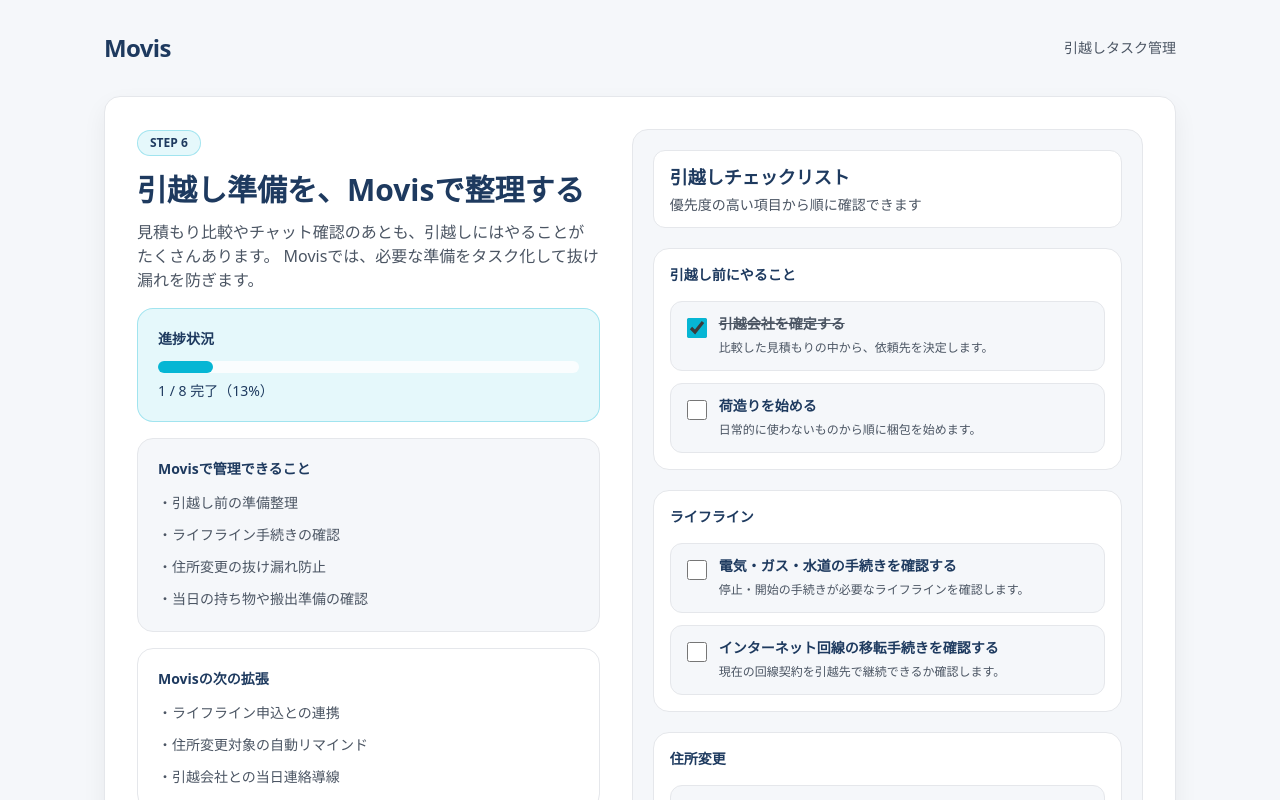
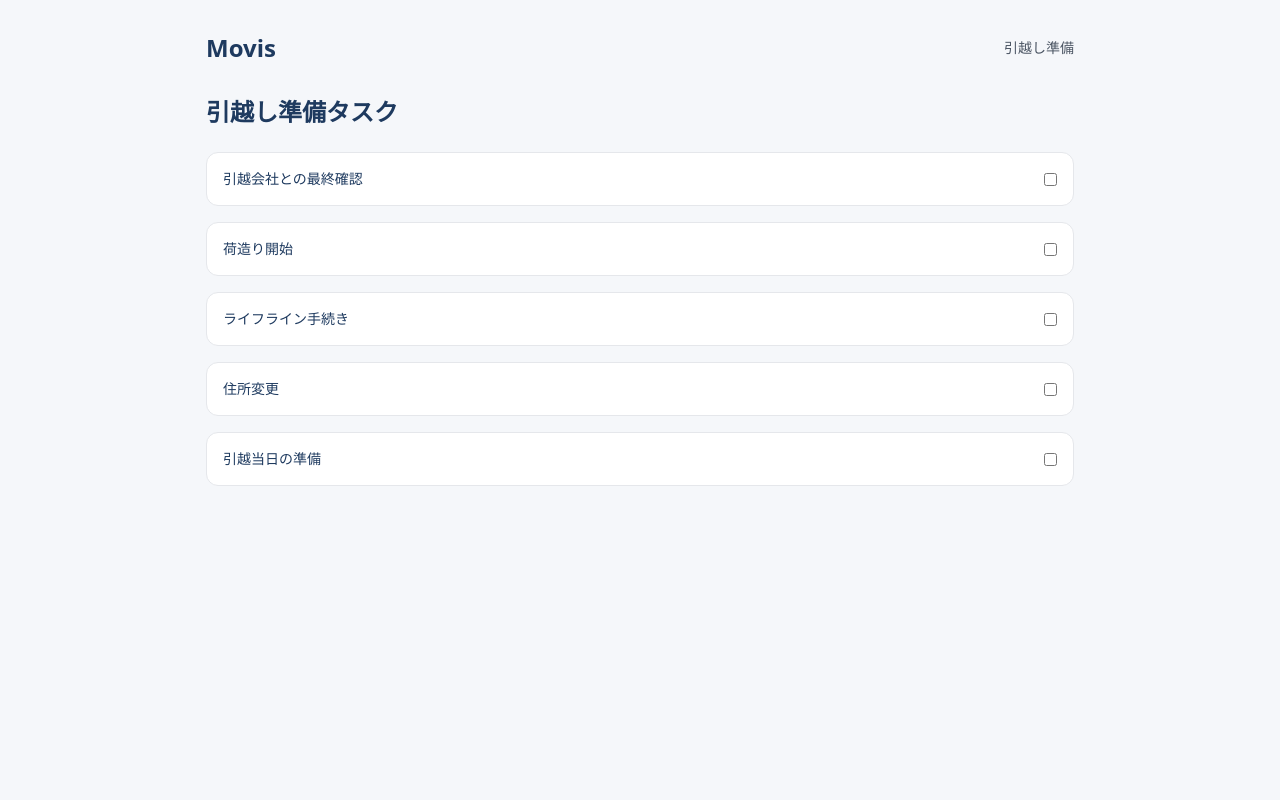
Before and after one commit to rjshimoyama-bot/lifeport-mvp, a Next.js app: page /tasks in a window 1280 px wide. Shown: the top 800 px of the page. Built offline with nearby package versions, Linux system fonts and the light colour scheme.

Commit message:
Update page.tsx

```diff
--- a/app/tasks/page.tsx
+++ b/app/tasks/page.tsx
@@ -1,256 +1,84 @@
 "use client";
 
+import { useMemo } from "react";
 import Link from "next/link";
-import { useMemo, useState } from "react";
-
-type Task = {
-  id: number;
-  title: string;
-  category: "before" | "lifeline" | "address" | "movingday";
-  description: string;
-  done: boolean;
-};
-
-const initialTasks: Task[] = [
-  {
-    id: 1,
-    title: "引越会社を確定する",
-    category: "before",
-    description: "比較した見積もりの中から、依頼先を決定します。",
-    done: true,
-  },
-  {
-    id: 2,
-    title: "荷造りを始める",
-    category: "before",
-    description: "日常的に使わないものから順に梱包を始めます。",
-    done: false,
-  },
-  {
-    id: 3,
-    title: "電気・ガス・水道の手続きを確認する",
-    category: "lifeline",
-    description: "停止・開始の手続きが必要なライフラインを確認します。",
-    done: false,
-  },
-  {
-    id: 4,
-    title: "インターネット回線の移転手続きを確認する",
-    category: "lifeline",
-    description: "現在の回線契約を引越先で継続できるか確認します。",
-    done: false,
-  },
-  {
-    id: 5,
-    title: "住所変更が必要なものを整理する",
-    category: "address",
-    description: "郵便、銀行、クレジットカード、各種会員情報などを確認します。",
-    done: false,
-  },
-  {
-    id: 6,
-    title: "転出・転入手続きを確認する",
-    category: "address",
-    description: "必要に応じて役所での住所変更手続きを進めます。",
-    done: false,
-  },
-  {
-    id: 7,
-    title: "当日の搬出・搬入導線を確認する",
-    category: "movingday",
-    description: "駐車位置、搬出経路、エレベーター利用などを確認します。",
-    done: false,
-  },
-  {
-    id: 8,
-    title: "貴重品・壊れやすいものを分ける",
-    category: "movingday",
-    description: "当日自分で持つものと、業者に任せるものを整理します。",
-    done: false,
-  },
-];
 
 export default function TasksPage() {
-  const [tasks, setTasks] = useState<Task[]>(initialTasks);
+  const selectedQuote = useMemo(() => {
+    if (typeof window === "undefined") {
+      return null;
+    }
 
-  const completedCount = useMemo(() => tasks.filter((task) => task.done).length, [tasks]);
-  const progress = Math.round((completedCount / tasks.length) * 100);
+    const saved = localStorage.getItem("movis_selected_quote");
+    if (!saved) return null;
 
-  const toggleTask = (id: number) => {
-    setTasks((prev) =>
-      prev.map((task) =>
-        task.id === id ? { ...task, done: !task.done } : task
-      )
-    );
-  };
+    try {
+      return JSON.parse(saved);
+    } catch {
+      return null;
+    }
+  }, []);
 
-  const groupedTasks = useMemo(() => {
-    return {
-      before: tasks.filter((task) => task.category === "before"),
-      lifeline: tasks.filter((task) => task.category === "lifeline"),
-      address: tasks.filter((task) => task.category === "address"),
-      movingday: tasks.filter((task) => task.category === "movingday"),
-    };
-  }, [tasks]);
+  const tasks = [
+    "引越会社との最終確認",
+    "荷造り開始",
+    "ライフライン手続き",
+    "住所変更",
+    "引越当日の準備",
+  ];
 
   return (
     <main className="min-h-screen bg-bg">
-      <div className="mx-auto max-w-[1120px] px-4 py-6 md:px-6 md:py-8">
+      <div className="mx-auto max-w-[900px] px-4 py-8">
+
         <header className="flex items-center justify-between">
-          <Link href="/" className="text-2xl font-bold tracking-tight text-navy">
+          <Link href="/" className="text-2xl font-bold text-navy">
             Movis
           </Link>
-          <span className="text-sm text-muted">引越しタスク管理</span>
+          <span className="text-sm text-muted">
+            引越し準備
+          </span>
         </header>
 
         <section className="mt-8">
-          <div className="rounded-2xl border border-border bg-white p-6 shadow-soft md:p-8">
-            <div className="grid gap-8 lg:grid-cols-[0.95fr_1.05fr]">
-              <div className="space-y-4">
-                <div className="inline-flex rounded-full border border-cyan/30 bg-cyan/10 px-3 py-1 text-xs font-semibold text-navy">
-                  STEP 6
-                </div>
 
-                <div>
-                  <h1 className="text-2xl font-bold text-navy md:text-3xl">
-                    引越し準備を、Movisで整理する
-                  </h1>
-                  <p className="mt-3 text-sm leading-6 text-muted md:text-base">
-                    見積もり比較やチャット確認のあとも、引越しにはやることがたくさんあります。
-                    Movisでは、必要な準備をタスク化して抜け漏れを防ぎます。
-                  </p>
-                </div>
+          <h1 className="text-2xl font-bold text-navy">
+            引越し準備タスク
+          </h1>
 
-                <div className="rounded-2xl border border-cyan/30 bg-cyan/10 p-5">
-                  <div className="text-sm font-semibold text-navy">進捗状況</div>
-                  <div className="mt-3">
-                    <div className="h-3 w-full rounded-full bg-white/80">
-                      <div
-                        className="h-3 rounded-full bg-cyan transition-all"
-                        style={{ width: `${progress}%` }}
-                      />
-                    </div>
-                    <div className="mt-2 text-sm font-medium text-navy">
-                      {completedCount} / {tasks.length} 完了（{progress}%）
-                    </div>
-                  </div>
-                </div>
-
-                <div className="rounded-2xl border border-border bg-bg p-5">
-                  <div className="text-sm font-semibold text-navy">Movisで管理できること</div>
-                  <ul className="mt-3 space-y-2 text-sm leading-6 text-muted">
-                    <li>・引越し前の準備整理</li>
-                    <li>・ライフライン手続きの確認</li>
-                    <li>・住所変更の抜け漏れ防止</li>
-                    <li>・当日の持ち物や搬出準備の確認</li>
-                  </ul>
-                </div>
-
-                <div className="rounded-2xl border border-border bg-white p-5">
-                  <div className="text-sm font-semibold text-navy">Movisの次の拡張</div>
-                  <ul className="mt-3 space-y-2 text-sm leading-6 text-muted">
-                    <li>・ライフライン申込との連携</li>
-                    <li>・住所変更対象の自動リマインド</li>
-                    <li>・引越会社との当日連絡導線</li>
-                  </ul>
-                </div>
+          {selectedQuote && (
+            <div className="mt-6 rounded-xl border border-border bg-white p-5">
+              <div className="text-sm text-muted">
+                依頼した引越会社
               </div>
 
-              <div className="rounded-2xl border border-border bg-bg p-4 md:p-5">
-                <div className="rounded-xl border border-border bg-white px-4 py-3">
-                  <div className="text-lg font-bold text-navy">引越しチェックリスト</div>
-                  <div className="mt-1 text-sm text-muted">
-                    優先度の高い項目から順に確認できます
-                  </div>
-                </div>
+              <div className="text-lg font-semibold text-navy mt-1">
+                {selectedQuote.company}
+              </div>
 
-                <div className="mt-5 space-y-5">
-                  <TaskSection
-                    title="引越し前にやること"
-                    items={groupedTasks.before}
-                    onToggle={toggleTask}
-                  />
-                  <TaskSection
-                    title="ライフライン"
-                    items={groupedTasks.lifeline}
-                    onToggle={toggleTask}
-                  />
-                  <TaskSection
-                    title="住所変更"
-                    items={groupedTasks.address}
-                    onToggle={toggleTask}
-                  />
-                  <TaskSection
-                    title="引越し当日"
-                    items={groupedTasks.movingday}
-                    onToggle={toggleTask}
-                  />
-                </div>
-
-                <div className="mt-6 flex flex-col gap-3 sm:flex-row">
-                  <Link
-                    href="/confirm"
-                    className="inline-flex h-12 items-center justify-center rounded-lg border border-border bg-white px-5 text-sm font-semibold text-navy hover:bg-white/80"
-                  >
-                    契約確認に戻る
-                  </Link>
-
-                  <button
-                    className="inline-flex h-12 items-center justify-center rounded-lg bg-cyan px-5 text-sm font-semibold text-white transition hover:bg-[#0891B2]"
-                    onClick={() => alert("今後はここからライフライン申込や通知機能につなげる想定です。")}
-                  >
-                    このまま準備を進める
-                  </button>
-                </div>
+              <div className="text-sm text-muted mt-1">
+                {selectedQuote.plan} / {selectedQuote.price}
               </div>
             </div>
+          )}
+
+          <div className="mt-6 space-y-4">
+            {tasks.map((task, i) => (
+              <div
+                key={i}
+                className="rounded-xl border border-border bg-white p-4 flex items-center justify-between"
+              >
+                <span className="text-sm text-navy">
+                  {task}
+                </span>
+
+                <input type="checkbox" />
+              </div>
+            ))}
           </div>
+
         </section>
       </div>
     </main>
   );
 }
-
-function TaskSection({
-  title,
-  items,
-  onToggle,
-}: {
-  title: string;
-  items: Task[];
-  onToggle: (id: number) => void;
-}) {
-  return (
-    <div className="rounded-2xl border border-border bg-white p-4">
-      <div className="text-sm font-semibold text-navy">{title}</div>
-      <div className="mt-4 space-y-3">
-        {items.map((task) => (
-          <label
-            key={task.id}
-            className="flex items-start gap-3 rounded-xl border border-border bg-bg px-4 py-3 cursor-pointer"
-          >
-            <input
-              type="checkbox"
-              className="mt-1 h-5 w-5 accent-[#06B6D4]"
-              checked={task.done}
-              onChange={() => onToggle(task.id)}
-            />
-            <div>
-              <div
-                className={[
-                  "text-sm font-semibold",
-                  task.done ? "text-muted line-through" : "text-navy"
-                ].join(" ")}
-              >
-                {task.title}
-              </div>
-              <div className="mt-1 text-xs leading-5 text-muted">
-                {task.description}
-              </div>
-            </div>
-          </label>
-        ))}
-      </div>
-    </div>
-  );
-}
```
